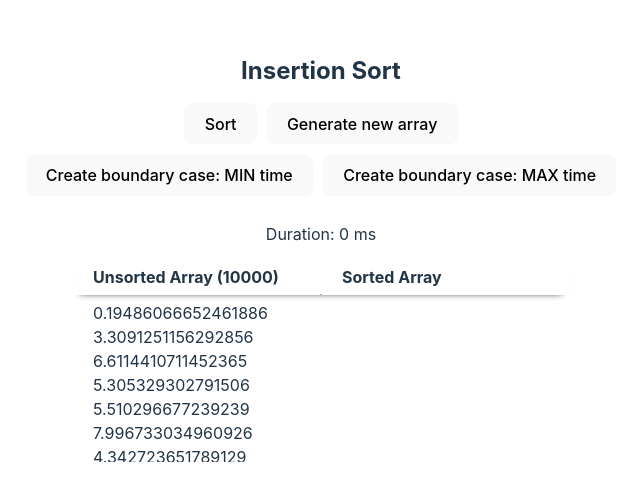
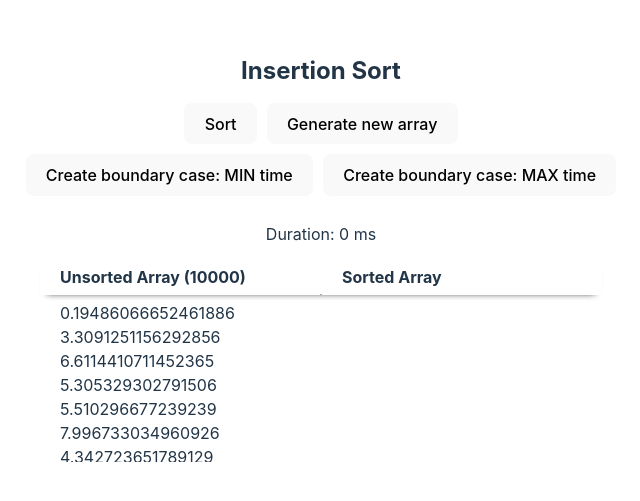
Before and after one commit to tsvetta/sandbox_react_algorithms, a React (Vite) app: page / in a window 1280 px wide. Shown: the part 139-640 px from the top of the page, without its empty margins (319-959 px from the left). Built offline with nearby package versions, Linux system fonts and the light colour scheme.

Commit message:
Infinite scroll

```diff
--- a/src/App.css
+++ b/src/App.css
@@ -71,7 +71,7 @@ td, th {
 
 
 .table-head-row th {
-  width: 205px;
+  width: 240px;
 }
 
 thead {
--- a/src/algorithms/SortingAlgorithm.jsx
+++ b/src/algorithms/SortingAlgorithm.jsx
@@ -1,11 +1,13 @@
-import { useState, useCallback, useMemo, Fragment } from "react";
+import { useState, useCallback, Fragment } from "react";
 
 import "../App.css";
 
-const formatArr = (arr) => (
+const PAGE_LENGTH = 10;
+
+const getFormatterArrPage = (arr, page = 1) => (
   arr.map((n, i) => {
     return (<Fragment key={i}>{n}<br /></Fragment>)
-  })
+  }).splice(0, PAGE_LENGTH * page)
 );
 
 const createEmptyArr = (length) => new Array(length).fill(null);
@@ -18,6 +20,7 @@ const SortingAlgorithm = ({ name, fn, length }) => {
   const [sortedArr, setSortedArr] = useState(unsortedArr);
   const [duration, setDuration] = useState('0 ms');
   const [isSorted, setIsSorted] = useState(false);
+  const [page, setPage] = useState(1);
 
   const onSortClick = useCallback(() => {
     console.time(name);
@@ -49,6 +52,17 @@ const SortingAlgorithm = ({ name, fn, length }) => {
     setIsSorted(false);
   }, [length]);
 
+  // infinite scroll
+  const onScroll = useCallback((e) => {
+    const isEnd = sortedArr.length / PAGE_LENGTH === page;
+    const { offsetHeight, scrollHeight, scrollTop } = e.target;
+    const needNextPage = scrollHeight - offsetHeight === scrollTop;
+
+    if (needNextPage && !isEnd) {
+      setPage(page + 1);
+    }
+  });
+
   return (
     <section className="algorithm-section">
       <h2>{name}</h2>
@@ -67,7 +81,7 @@ const SortingAlgorithm = ({ name, fn, length }) => {
       </button>
       <p>Duration: {duration}</p>
 
-      <div className="collapsable">
+      <div className="collapsable" onScroll={onScroll}>
         <table className="table">
           <thead>
             <tr className="table-head-row">
@@ -78,10 +92,10 @@ const SortingAlgorithm = ({ name, fn, length }) => {
           <tbody>
             <tr>
               <td>
-                {formatArr(unsortedArr)}
+                {getFormatterArrPage(unsortedArr, page)}
               </td>
               <td>
-                {isSorted && formatArr(sortedArr)}
+                {isSorted && getFormatterArrPage(sortedArr, page)}
               </td>
             </tr>
           </tbody>
```
